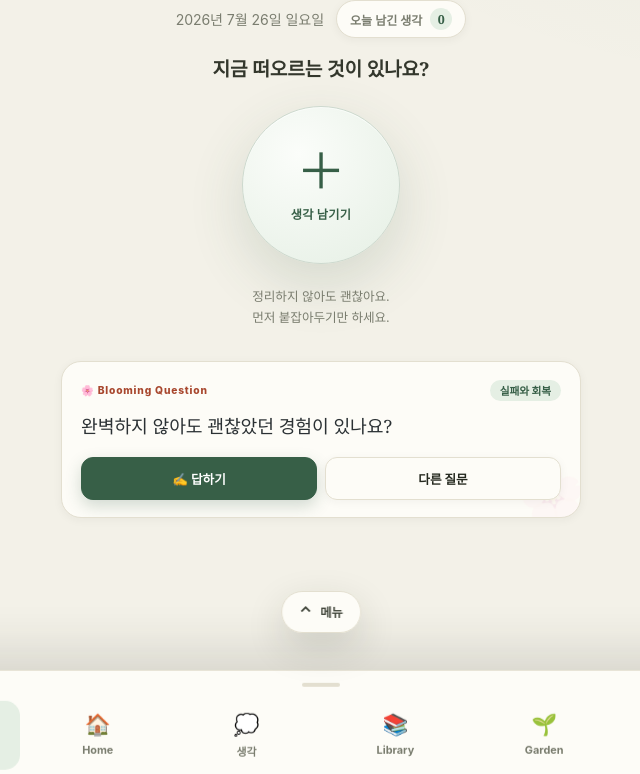
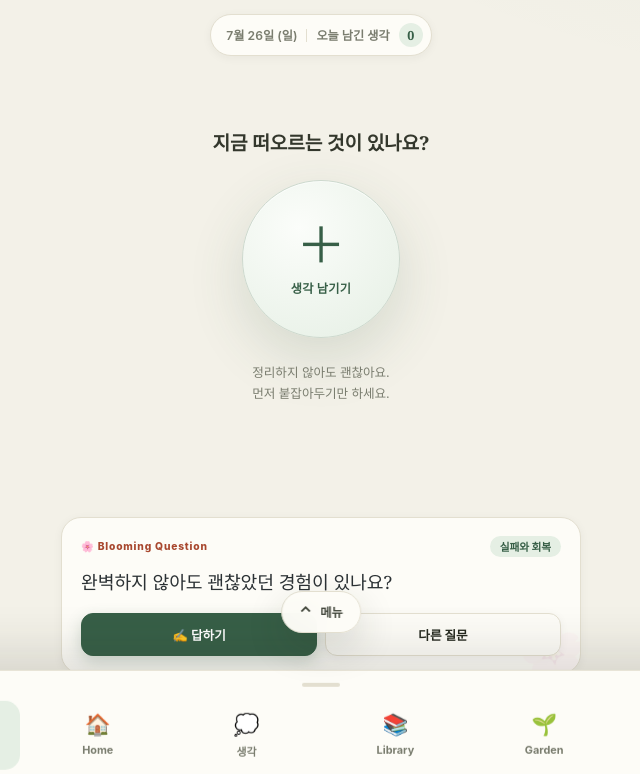
Before and after one commit to hyogiman/pck, a plain HTML site: page index.html in a window 1280 px wide. Shown: the part 155-929 px from the top of the page, without its empty margins (319-959 px from the left). Before the commit the page ends 839 px from the top, so only its background shows below. Drawn offline with Linux system fonts and the light colour scheme; a web font is replaced by a local one.

Commit message:
Add files via upload

```diff
--- a/index.html
+++ b/index.html
@@ -169,15 +169,14 @@
     .recent-summary-item small{display:block;color:var(--muted);font-size:.7rem}
     .recent-summary-item strong{font-family:var(--serif);display:block;margin-top:4px;font-size:1.3rem;font-weight:700}
 
-    .home-minimal{min-height:calc(100vh - var(--nav) - 120px);display:flex;flex-direction:column;align-items:center;justify-content:space-between;text-align:center;padding:4vh 10px 2vh;gap:4vh}
+    .home-minimal{min-height:calc(100vh - var(--nav) - 120px);display:flex;flex-direction:column;align-items:center;justify-content:space-between;text-align:center;padding:5vh 10px 2vh;gap:7vh}
     .home-title h1{font-family:var(--display);margin:8px 0 6px;font-size:clamp(2rem,8vw,2.9rem);font-weight:400;letter-spacing:.01em;position:relative;display:inline-block}
     .home-title h1:after{content:"";position:absolute;left:14%;right:14%;bottom:2px;height:7px;background:var(--seal);opacity:.16;border-radius:3px}
     .home-title p{margin:0;color:var(--muted);font-size:.88rem}
-    .home-meta{display:flex;align-items:center;justify-content:center;gap:12px;margin-top:8px;flex-wrap:wrap}
-    .home-meta p{margin:0}
-    .home-meta .today-count{padding:7px 13px;font-size:.75rem;gap:8px}
-    .home-meta .today-count strong{min-width:22px;height:22px;font-size:.78rem;padding:0 6px}
-    #sparkBox{width:100%;max-width:520px;margin:0 auto}
+    .home-title .today-count{margin:14px auto 0;padding:8px 8px 8px 15px;font-size:.76rem;gap:9px;max-width:100%;white-space:nowrap}
+    .tc-div{width:1px;height:13px;background:var(--line);flex:0 0 auto}
+    .home-title .today-count strong{min-width:24px;height:24px;font-size:.79rem;padding:0 7px}
+    #sparkBox{width:100%;max-width:520px;margin:5vh auto 0}
     .spark-card{background:var(--panel);border:1px solid var(--line);border-radius:20px;padding:18px 19px 17px;
       box-shadow:var(--card-shadow);text-align:left;position:relative;overflow:hidden}
     .spark-card:after{content:"🌸";position:absolute;right:-6px;bottom:-10px;font-size:3.4rem;opacity:.07;transform:rotate(-10deg)}
@@ -187,14 +186,14 @@
     .spark-q{font-size:1.14rem;line-height:1.62;margin:0 0 15px;color:#2b3134}
     .spark-acts{display:flex;gap:8px;position:relative;z-index:1}
     .spark-acts .btn{flex:1;font-size:.79rem;padding:11px}
-    .home-capture{display:flex;flex-direction:column;align-items:center;margin-top:-2vh}
+    .home-capture{display:flex;flex-direction:column;align-items:center;margin:2vh 0}
     .home-question{font-family:var(--serif);font-size:1.2rem;font-weight:700;letter-spacing:-.01em;margin:0 0 24px;color:#33372c}
     .capture-orb{width:158px;height:158px;border-radius:50%;border:1px solid #cdd9ce;background:radial-gradient(circle at 36% 30%,#fbfdfa,var(--accent2));color:var(--accent);box-shadow:0 20px 55px rgba(55,95,71,.16),inset 0 1px 0 rgba(255,255,255,.6);cursor:pointer;display:flex;flex-direction:column;align-items:center;justify-content:center;transition:.18s}
     .capture-orb:hover{transform:translateY(-2px)}
     .capture-orb:active{transform:scale(.97)}
     .capture-plus{font-size:3.1rem;line-height:1;font-weight:300}
     .capture-caption{font-size:.76rem;font-weight:700;letter-spacing:.02em;margin-top:8px}
-    .home-hint{color:var(--muted);font-size:.79rem;line-height:1.7;margin:22px 0 0}
+    .home-hint{color:var(--muted);font-size:.79rem;line-height:1.7;margin:24px 0 0}
     .today-count{border:1px solid var(--line);background:var(--panel);color:var(--muted);cursor:pointer;display:flex;align-items:center;gap:10px;padding:11px 16px;border-radius:999px;font-size:.78rem;font-weight:600;box-shadow:var(--card-shadow);transition:.12s}
     .today-count:hover{border-color:#cdd8cd}
     .today-count strong{font-family:var(--serif);min-width:28px;height:28px;padding:0 8px;border-radius:999px;background:var(--accent2);color:var(--accent);display:grid;place-items:center;font-size:.9rem;font-weight:700}
@@ -394,13 +393,12 @@
       <div class="home-title">
         <div class="eyebrow">THOUGHT GARDEN</div>
         <h1>생각의 텃밭</h1>
-        <div class="home-meta">
-          <p id="dateLabel"></p>
-          <button class="today-count" id="openToday" type="button">
-            <span>오늘 남긴 생각</span>
-            <strong id="todayCount">0</strong>
-          </button>
-        </div>
+        <button class="today-count" id="openToday" type="button">
+          <span id="dateLabel"></span>
+          <span class="tc-div"></span>
+          <span>오늘 남긴 생각</span>
+          <strong id="todayCount">0</strong>
+        </button>
       </div>
 
     <div class="home-capture">
@@ -1227,7 +1225,8 @@ function refreshSelects(){
   $("projectThread").innerHTML='<option value="">없음</option>'+state.threads.map(t=>`<option value="${t.id}">${esc(t.title)}</option>`).join("");
 }
 function renderCapture(){
-  $("dateLabel").textContent=new Intl.DateTimeFormat("ko-KR",{year:"numeric",month:"long",day:"numeric",weekday:"long"}).format(new Date());
+  const _d=new Date();
+  $("dateLabel").textContent=`${_d.getMonth()+1}월 ${_d.getDate()}일 (${["일","월","화","수","목","금","토"][_d.getDay()]})`;
   $("todayCount").textContent=state.fragments.filter(f=>(f.date||f.createdAt||"").slice(0,10)===today()).length;
 }
 function renderHome(){
```
